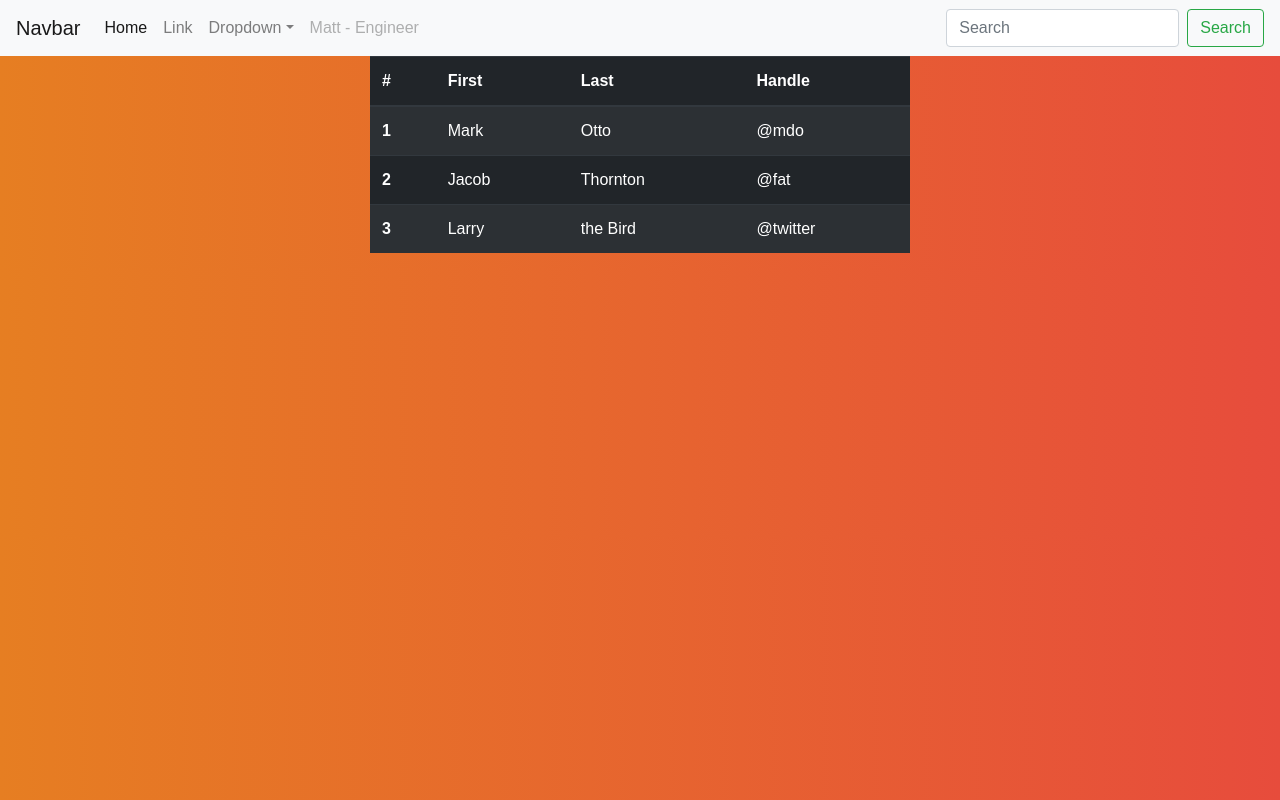
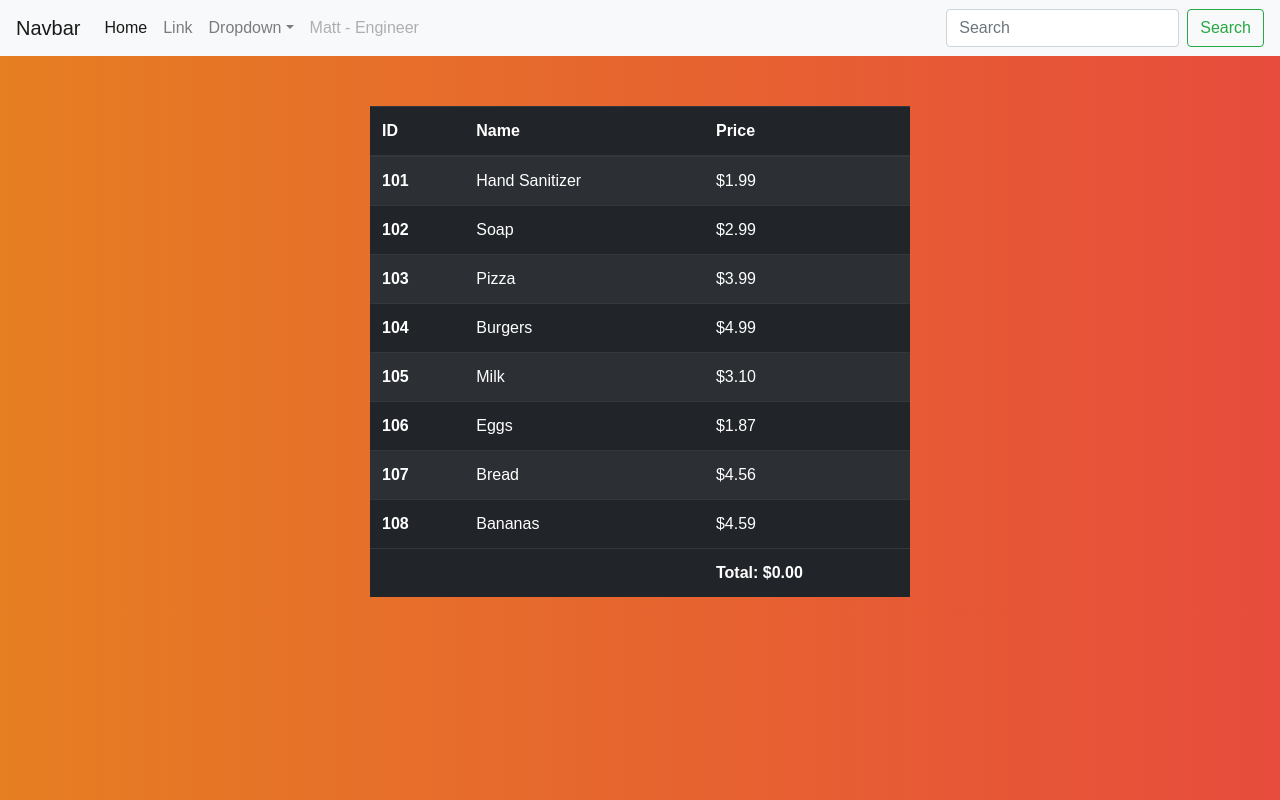
Before and after one commit to mattstermh93/React-JS-Product-Management, a React (Create React App) app: page / in a window 1280 px wide. Built offline with nearby package versions, Linux system fonts and the light colour scheme.

Commit message:
added search functionality

```diff
--- a/src/App.css
+++ b/src/App.css
@@ -1,3 +1,7 @@
 body {
   background: linear-gradient(to right, #e67e22, #e74c3c);
 }
+
+.Header {
+  margin-bottom: 50px;
+}
--- a/src/App.js
+++ b/src/App.js
@@ -9,8 +9,13 @@ constructor() {
   this.state = {
     name: '', //best practice to leave this as null
     occupation: '',
-    products: []
+    products: [],
+    searchTerm: ''
   }
+
+  this.onSearch = this.onSearch.bind(this);
+  this.isSearched = this.isSearched.bind(this);
+
 }
 
 componentWillMount() {
@@ -18,30 +23,75 @@ componentWillMount() {
     {
       name: 'Matt',
       occupation: 'Engineer',
-      products: [
-        {
-          id: 101,
-          name: 'Soap',
-          price: 3.99
-        },
-        {
-          id: 102,
-          name: 'Chicken',
-          price: 7.49
-        }
-      ]
+      products:
+        [
+          {
+            "id": "101",
+            "title":"Hand Sanitizer",
+            "price":1.99
+          },
+          {
+            "id": "102",
+            "title":"Soap",
+            "price":2.99
+          },
+          {
+            "id": "103",
+            "title":"Pizza",
+            "price":3.99
+          },
+          {
+            "id": "104",
+            "title":"Burgers",
+            "price":4.99
+          },
+          {
+            "id": "105",
+            "title":"Milk",
+            "price":3.10
+          },
+          {
+            "id": "106",
+            "title":"Eggs",
+            "price":1.87
+          },
+          {
+            "id": "107",
+            "title":"Bread",
+            "price":4.56
+          },
+          {
+            "id": "108",
+            "title":"Bananas",
+            "price":4.59
+          }
+
+      ],
+      searchTerm:''
     }
   )
+}
+
+onSearch(e) {
+  this.setState( {
+    searchTerm: e.target.value
+  });
+}
+
+isSearched(term) {
+  return function(item) {
+    return item.title.toLowerCase().includes(term.toLowerCase());
+  }
 }
 
   render() {
     return (
       <div className="App">
-        <Header my_name={this.state.name} my_occupation={this.state.occupation} />
+        <Header onSearch={this.onSearch} my_name={this.state.name} my_occupation={this.state.occupation} />
 
         <div className="container">
           <div className="row">
-            <Products items={this.state.products}/>
+            <Products term={this.state.searchTerm} items={this.state.products} isSearched={this.isSearched}/>
           </div>
         </div>
       </div>
--- a/src/components/header.js
+++ b/src/components/header.js
@@ -34,7 +34,7 @@ class Header extends Component {
             </li>
           </ul>
           <form className="form-inline my-2 my-lg-0">
-            <input className="form-control mr-sm-2" type="search" placeholder="Search" aria-label="Search"/>
+            <input className="form-control mr-sm-2" type="search" placeholder="Search" aria-label="Search" onChange={this.props.onSearch}/>
             <button className="btn btn-outline-success my-2 my-sm-0" type="submit">Search</button>
           </form>
         </div>
--- /dev/null
+++ b/src/components/productItem.js
@@ -0,0 +1,20 @@
+import React, { Component } from 'react';
+
+class ProductItem extends Component {
+  render() {
+
+    function twoDecimals(num) {
+      return num.toFixed(2);
+    }
+
+    return (
+      <tr className="ProductItem">
+        <th scope="row">{this.props.item.id}</th>
+        <td>{this.props.item.title}</td>
+        <td>${twoDecimals(this.props.item.price)}</td>
+      </tr>
+    );
+  }
+}
+
+export default ProductItem;
--- a/src/components/products.js
+++ b/src/components/products.js
@@ -1,38 +1,35 @@
 import React, { Component } from 'react';
+import ProductItem from './productItem';
 
 class Products extends Component {
   render() {
+    let items;
+    if (this.props.items) {
+      items = this.props.items.filter(this.props.isSearched(this.props.term)).map(item => {
+        return <ProductItem key={item.id} item={item}/>
+      })
+    }
+
     return (
       <div className="Products col-md-6 offset-md-3">
         <table class="table table-striped table-dark">
         <thead>
           <tr>
-            <th scope="col">#</th>
-            <th scope="col">First</th>
-            <th scope="col">Last</th>
-            <th scope="col">Handle</th>
+            <th scope="col">ID</th>
+            <th scope="col">Name</th>
+            <th scope="col">Price</th>
           </tr>
         </thead>
         <tbody>
-          <tr>
-            <th scope="row">1</th>
-            <td>Mark</td>
-            <td>Otto</td>
-            <td>@mdo</td>
-          </tr>
-          <tr>
-            <th scope="row">2</th>
-            <td>Jacob</td>
-            <td>Thornton</td>
-            <td>@fat</td>
-          </tr>
-          <tr>
-            <th scope="row">3</th>
-            <td>Larry</td>
-            <td>the Bird</td>
-            <td>@twitter</td>
-          </tr>
+        {items}
         </tbody>
+        <tfoot>
+        <tr>
+          <th scope="col"></th>
+          <th scope="col"></th>
+          <th scope="col">Total: $0.00</th>
+        </tr>
+        </tfoot>
         </table>
       </div>
     );
```
Also changed, not shown: src/components/addProduct.js (added, +13 -0 lines).
